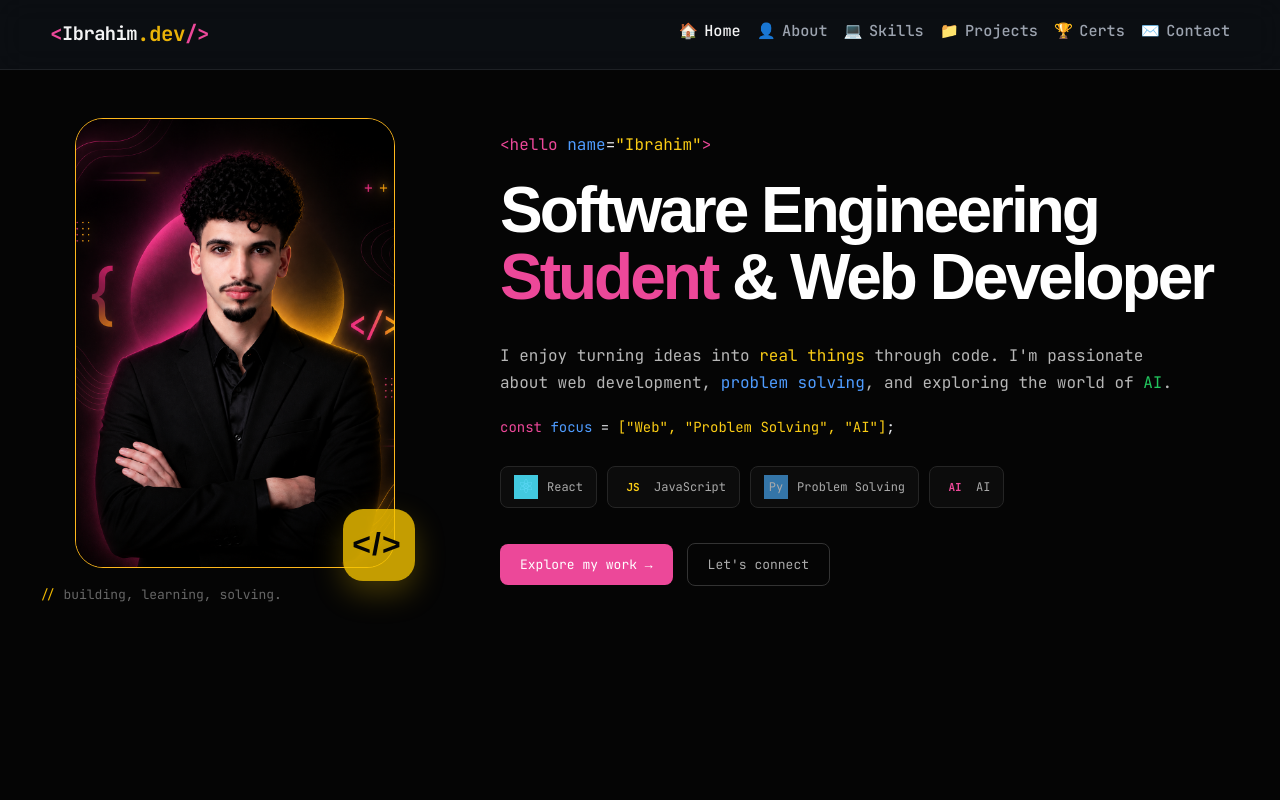
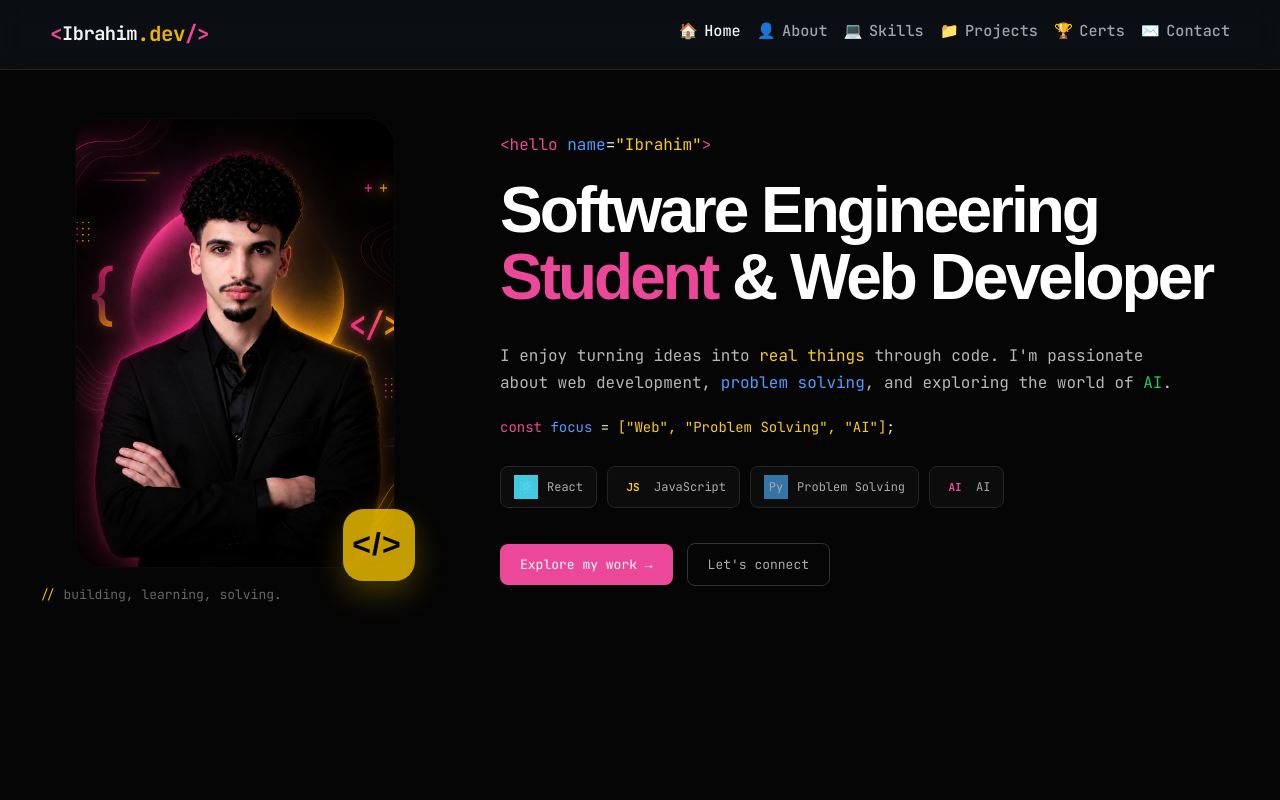
Before and after one commit to ibrahim-thebti/ibrahim-portfolio, a React (Vite) app: page / in a window 1280 px wide. Shown: the top 800 px of the page. Built offline with nearby package versions, Linux system fonts and the light colour scheme.

Commit message:
changing the border color

```diff
--- a/src/components/Home/home.css
+++ b/src/components/Home/home.css
@@ -31,7 +31,7 @@
   object-fit: cover;
   border-radius: 28px;
   display: block;
-  border: 1px solid #FFB81C;
+  border: 1px solid #0a0a0a;
 }
 .photo-badge {
   position: absolute;
```
